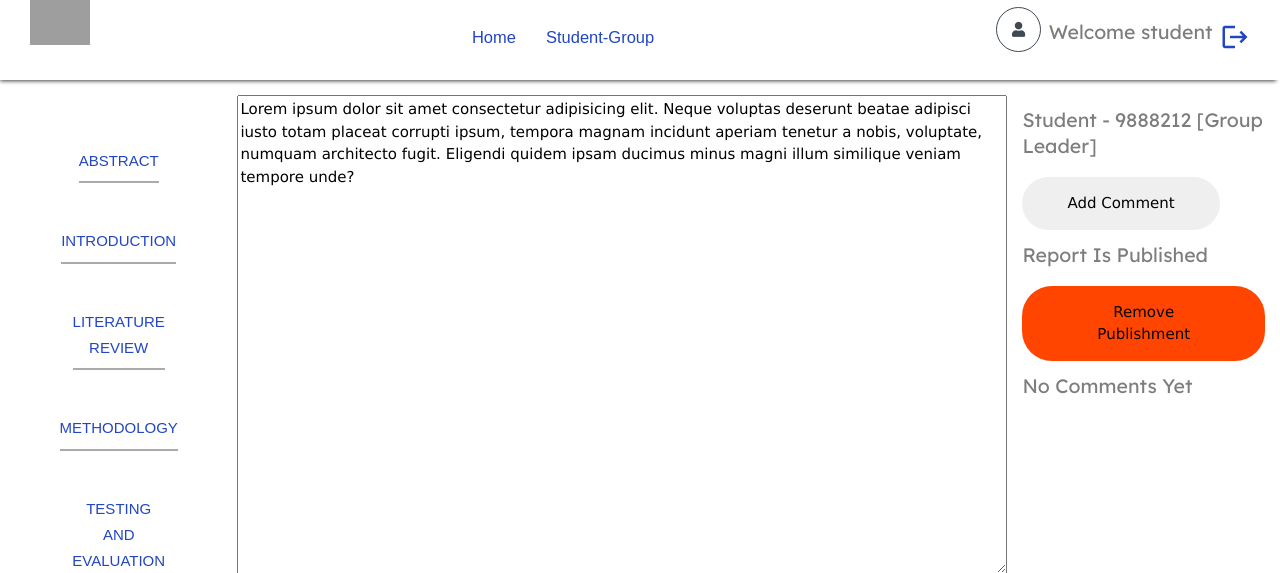
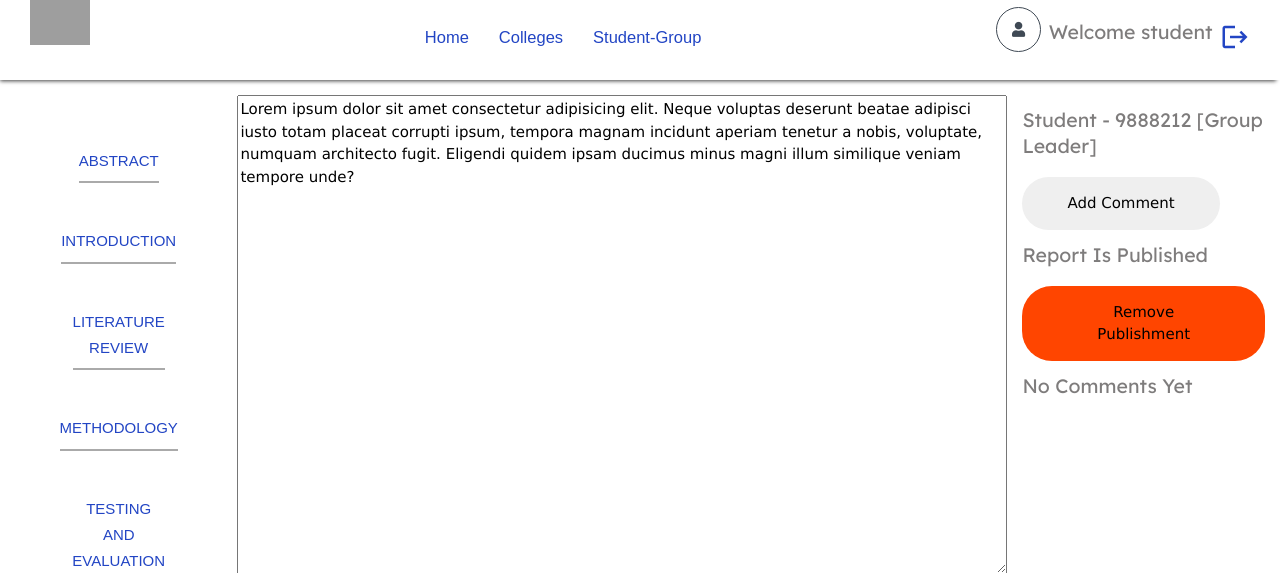
Before and after one commit to KAmoako12/Project-Library, a Flask app: a page that uses projectlibrary/templates/lecturer-layout.html in a window 1280 px wide. Shown: the top 573 px of the page. Run offline with Flask 2, Linux system fonts and the light colour scheme; a user stored in the database is signed in; data comes from the database, SQL or seed files in the repository; grey boxes are pictures that could not be loaded.

Commit message:
lecturer navbar fixed

```diff
--- a/projectlibrary/templates/lecturer-layout.html
+++ b/projectlibrary/templates/lecturer-layout.html
@@ -52,6 +52,9 @@
                 <ul class="nav-items">
                     <li class="nav-link">
                         <a href="{{url_for('main.home')}}">Home</a>
+                    </li>
+                    <li class="nav-link">
+                        <a href="{{url_for('main.colleges')}}">Colleges</a>
                     </li>
                     <li class="nav-link">
                         <a href="{{url_for('lecturers.dashboard')}}">Student-Group</a>
```
